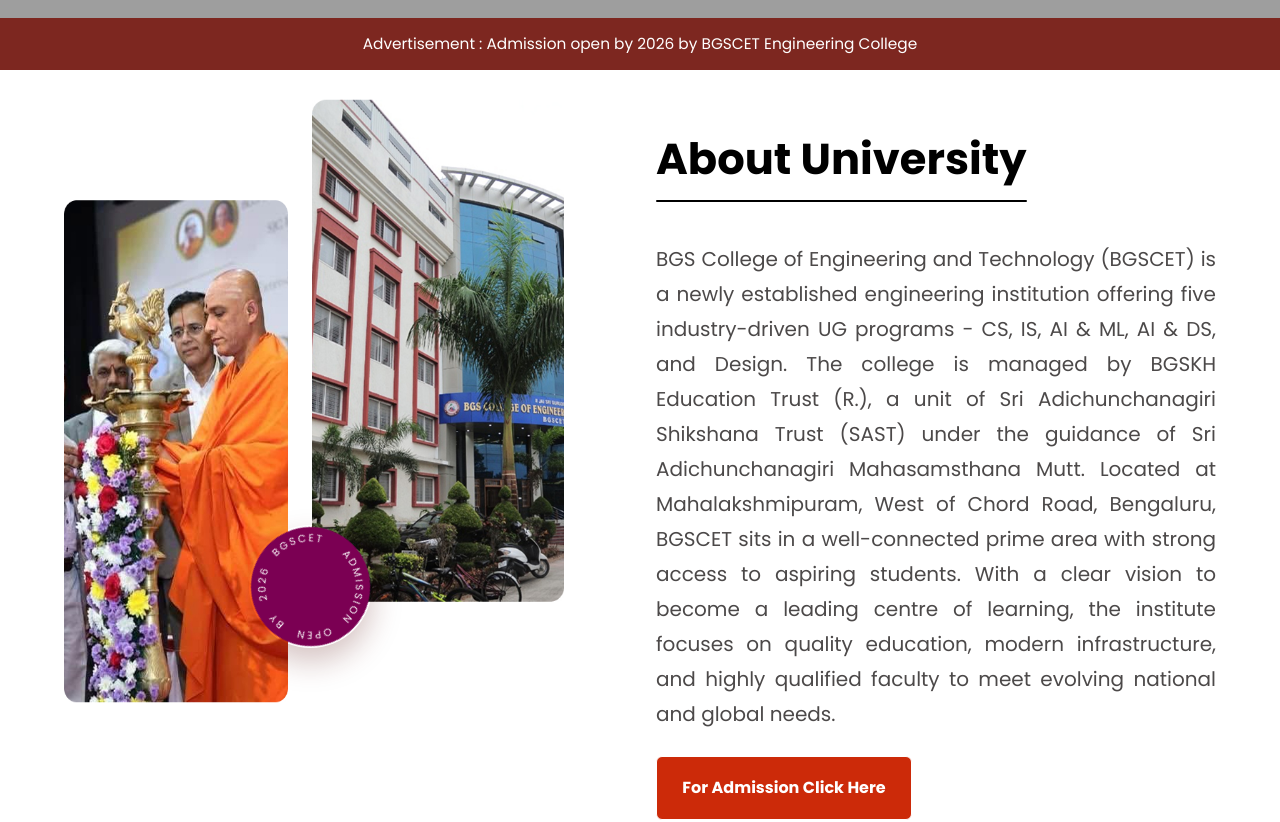
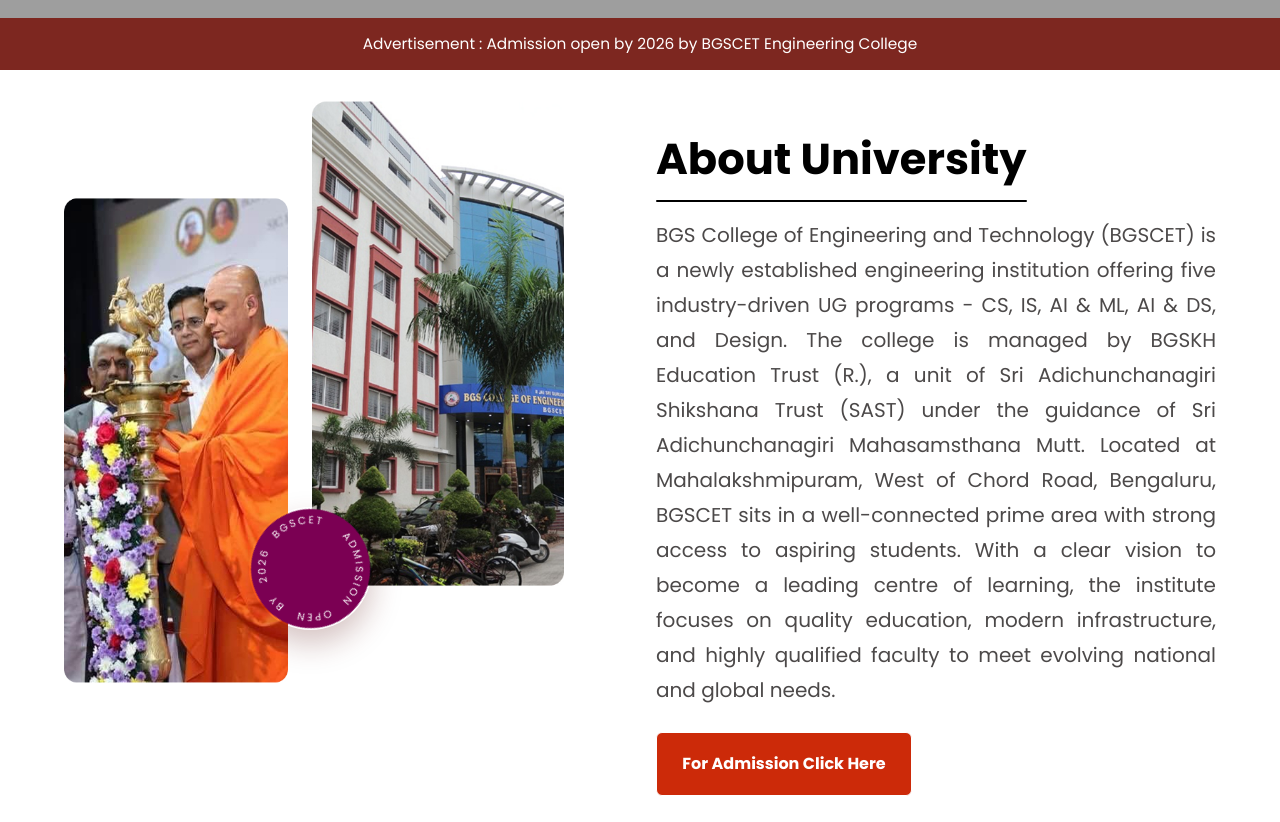
Before and after one commit to naveen-manthri/bgscet, a React (Vite) app: page / in a window 1280 px wide. Shown: the part 1040-1862 px from the top of the page. Built offline with nearby package versions, Linux system fonts and the light colour scheme; grey boxes are pictures that could not be loaded.

Commit message:
home/aboutuni

```diff
--- a/src/components/homecontent/HomeAboutUniversity/HomeAboutUniversity.css
+++ b/src/components/homecontent/HomeAboutUniversity/HomeAboutUniversity.css
@@ -78,6 +78,7 @@
   font-size: 1.25rem;
   line-height: 1.75;
   text-align: justify;
+  margin-bottom: 1.5rem;
 }
 
 .home-about-university__heading {
@@ -94,7 +95,7 @@
   display: flex;
   flex-direction: column;
   flex: 1;
-  gap: 1.5rem;
+  gap: 0rem;
 }
 
 .home-about-university__cta {
```
